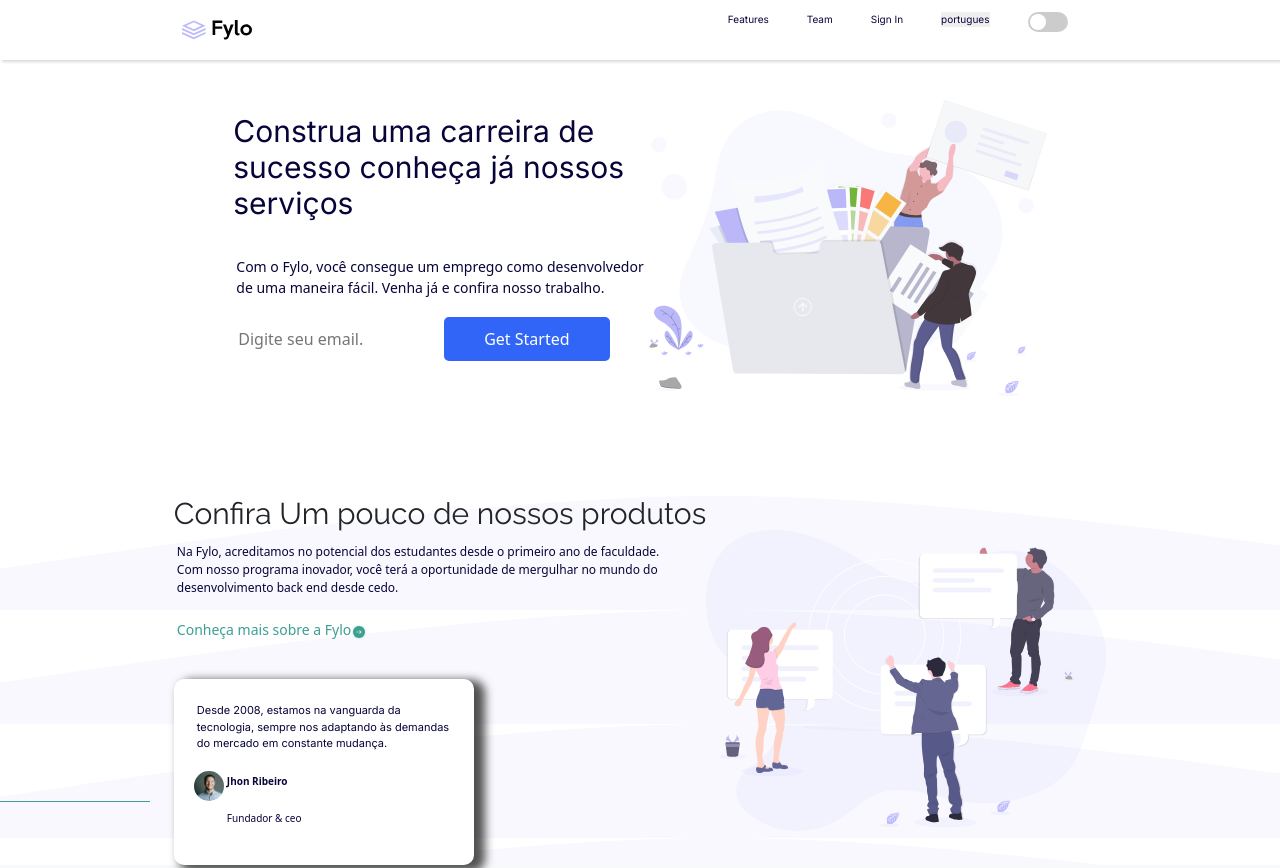
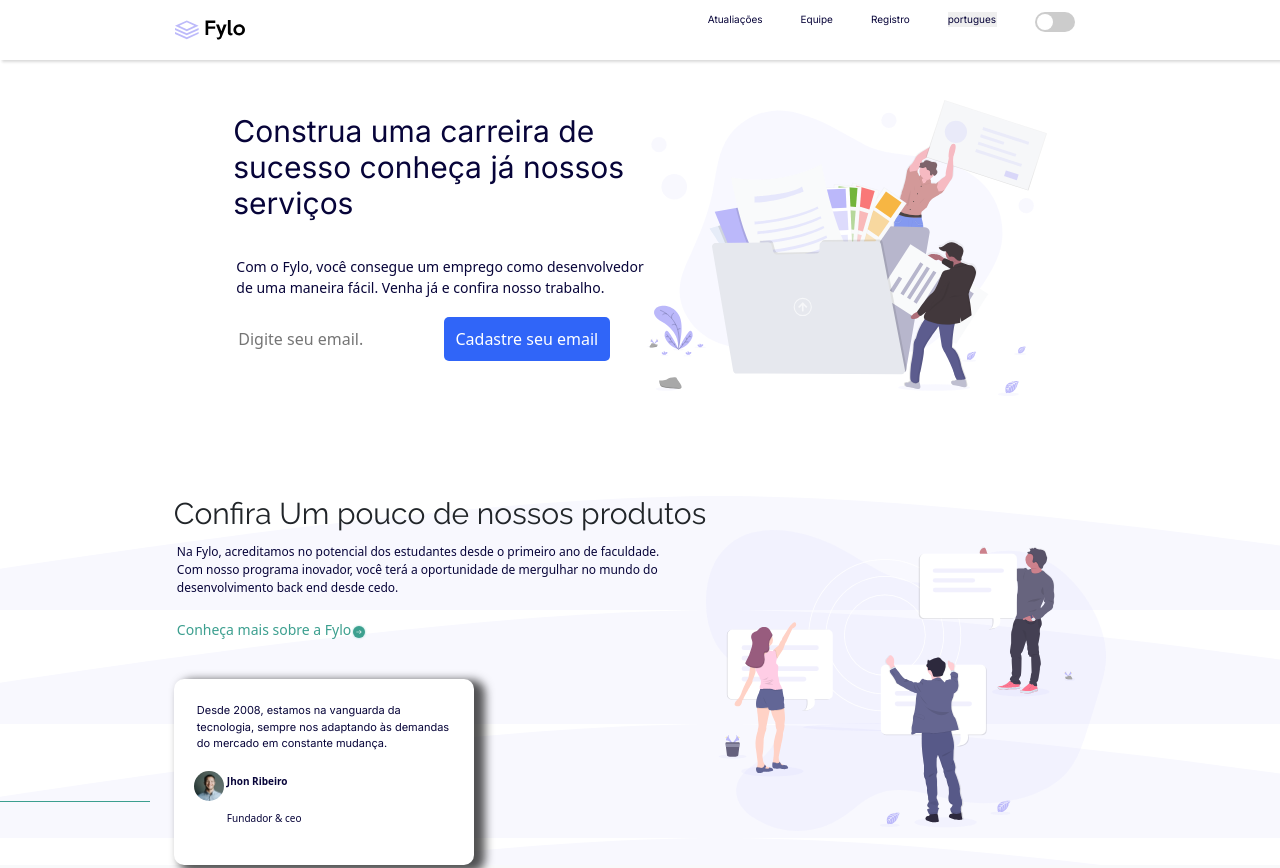
Before and after one commit to carlos676767/pagina-de-vendas, a website built with Vite: page projeto/index.html in a window 1280 px wide. Shown: the top 868 px of the page. Built offline with nearby package versions, Linux system fonts and the light colour scheme; some packages are replaced by stand-ins of ours.

Commit message:
li traduzida

```diff
--- a/projeto/index.html
+++ b/projeto/index.html
@@ -24,9 +24,10 @@
             <input type="checkbox" id="checkbox" class="checkbox">
             <label for="checkbox" class="label-menu" id="label"><span class="hamburguer"></span></label>
             <ul class="menu">
-              <li class="li">Features</li>
-              <li class="li">Team</li>
-              <li class="li">Sign In</li>
+              <li class="li">Atualiacoes</li>
+              <li class="li">Equipe</li>
+              <li class="li">Registro
+              </li>
               <li class="li"><select name="select" id="select">
                 <option value="portugues">portugues</option>
                 <option value="Ingles">Ingles</option>
@@ -51,7 +52,7 @@
           trabalho.</p>
         <div class="botoes">
           <input type="email" id="input" placeholder="Seu e-mail">
-          <button type="submit" id="botaoVerificar">Get Started</button>
+          <button type="submit" id="botaoVerificar">Cadastre seu email</button>
           <p class="mensagem"></p>
         </div>
       </section>
@@ -59,6 +60,8 @@
     <img src="public/images/illustration-1.svg" alt="imagem" class="pessoas">
   </main>
   </div>
+
+
 
   <secction class="conteudo-do-meio">
     <aside>
--- a/projeto/src/main.ts
+++ b/projeto/src/main.ts
@@ -4,6 +4,7 @@ import { atualizarValoresEmIngles, atualizarValoresEmPortugues, salvarIdiomaIngl
 
 export const input = document.getElementById("input") as HTMLInputElement;
 export const select = document.querySelector("select") as HTMLSelectElement;
+export const mostrar = document.querySelector(".mensagem") as HTMLParagraphElement;
 
 
 const mensagemDeEnvioEmail = () => {
@@ -15,7 +16,6 @@ const mensagemDeEnvioEmail = () => {
 };
 
 const verificarInputValor = () => {
-  const mostrar = document.querySelector(".mensagem") as HTMLParagraphElement;
   const obterDadosInput = input.value;
   const dominiosValidosRegex =
     /^[\w-]+(?:\.[\w-]+)*@(?:[\w-]+\.)+[a-zA-Z]{2,7}$/;
@@ -28,10 +28,10 @@ const verificarInputValor = () => {
     mostrar.textContent = "Digite um email valido";
     input.classList.remove("inputverde");
     input.classList.add("inputVermelho");
+    mostrar.textContent = 'Digite um email valido.'
   }
 };
-
-const botaoVerificar = document.getElementById("botaoVerificar");
+ export const botaoVerificar = document.getElementById("botaoVerificar") as HTMLButtonElement;
 botaoVerificar?.addEventListener("click", () => {
   verificarInputValor();
 });
@@ -130,4 +130,17 @@ document.addEventListener("DOMContentLoaded", function () {
 });
 
 
+const teste = () => {
+  fetch("https://economia.awesomeapi.com.br/last/USD-BRL,EUR-BRL,BTC-BRL")
+  .then(response => response.json())
+  .then(data => {
+    console.log(data);
+  })
+  .catch(error => {
+    console.error('Erro ao obter cotações:', error);
+  });
+}
+
+
+
 salvarIdiomaIngles();
--- a/projeto/src/traducao.ts
+++ b/projeto/src/traducao.ts
@@ -1,4 +1,4 @@
-import { input } from "./main";
+import { botaoVerificar, input } from "./main";
 
 const h1 = document.querySelector("h1") as HTMLHeadingElement;
 const p = document.querySelectorAll("p");
@@ -7,6 +7,10 @@ const a = document.querySelectorAll("a")[0] as HTMLAnchorElement;
 const textoCeo = document.querySelector(".texto-ceo") as HTMLParagraphElement;
 const span = document.getElementById("parafro") as HTMLParagraphElement;
 const perca = document.querySelector(".perca") as HTMLParagraphElement;
+let li = document.querySelectorAll("li")
+
+
+
 interface htmlLanguage {
   traduzirH1: string;
   traduzirP: string;
@@ -17,6 +21,10 @@ interface htmlLanguage {
   textoCeo: string;
   textoSpan: string;
   textoPerca: string;
+  botaoEmail: string
+  liLinguage: string
+  liEquipe: string
+  liRegistro: string
 };
 
 const traducaoIngles: htmlLanguage = {
@@ -34,6 +42,10 @@ const traducaoIngles: htmlLanguage = {
   textoSpan: "Connect with us on social media:",
   textoPerca:
     "Don't miss your chance with Fylo! Join a innovative team passionate about exciting projectsTake advantage of opportunities for learning and personal growth. Be part of this successful journey!",
+    botaoEmail: "Get Started",
+    liLinguage: "Features",
+    liEquipe: "Team",
+    liRegistro: "Sign In"
 };
 
 const traducaoPortugues: htmlLanguage = {
@@ -49,7 +61,11 @@ traduirA: "Conheça mais sobre a Fylo",
 textoCeo:
   "Desde 2008, estamos na vanguarda da tecnologia, sempre nos adaptando às demandas do mercado em constante mudança.",
 textoSpan: "Conecte-se conosco nas redes sociais:",
-textoPerca: "Não perca a chance com a Fylo! Junte-se a umaequipe inovadora e apaixonada por projeto emocionantesAproveite as oportunidades de aprendizado e crescimento pessoal.Seja parte dessa jornada de sucesso!"
+textoPerca: "Não perca a chance com a Fylo! Junte-se a umaequipe inovadora e apaixonada por projeto emocionantesAproveite as oportunidades de aprendizado e crescimento pessoal.Seja parte dessa jornada de sucesso!",
+botaoEmail: "Cadastre seu email",
+liLinguage: "Atualiações",
+liEquipe: "Equipe",
+liRegistro: "Registro"
 }
 
 export const atualizarValoresEmIngles = () => {
@@ -62,6 +78,10 @@ export const atualizarValoresEmIngles = () => {
   textoCeo.innerHTML = traducaoIngles.textoCeo;
   span.innerHTML = traducaoIngles.textoSpan;
   perca.innerHTML = traducaoIngles.textoPerca;
+  botaoVerificar.textContent = traducaoIngles.botaoEmail;
+  li[0].textContent = traducaoIngles.liLinguage;
+  li[1].textContent = traducaoIngles.liEquipe;
+  li[2].textContent = traducaoIngles.liRegistro
 };
 
 export const atualizarValoresEmPortugues = () => {
@@ -74,8 +94,18 @@ export const atualizarValoresEmPortugues = () => {
   textoCeo.innerHTML = traducaoPortugues.textoCeo;
   span.innerHTML = traducaoPortugues.textoSpan;
   perca.innerHTML = traducaoPortugues.textoPerca;
+  li[0].textContent = traducaoPortugues.liLinguage;
+  li[1].textContent = traducaoPortugues.liEquipe;
+  li[2].textContent = traducaoPortugues.liRegistro
 };
 
+ export const botaoIngles = () => {
+  botaoVerificar.textContent = traducaoIngles.botaoEmail
+}
+
+ export const botaoPtbr = () => {
+  botaoVerificar.textContent = traducaoPortugues.botaoEmail
+}
 
 const dadosTraducao = JSON.stringify(traducaoIngles);
 const recuperandoString = localStorage.getItem("dadosSalvo");
```
